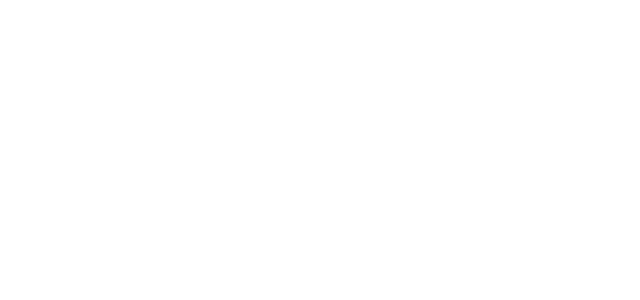
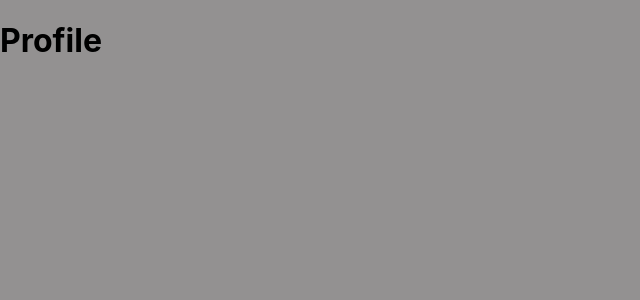
Before and after one commit to PeterwuSDE/CannabisProject, a React (Create React App) app in the folder WebApplicationFront/: page /profileSettings1 in a window 1280 px wide. Shown: the top 300 px of the page, without its empty margins (0-640 px from the left). Built offline with nearby package versions, Linux system fonts and the light colour scheme.

Commit message:
change CSS, add new profile settings page with route and CSS

```diff
--- a/WebApplicationFront/src/App.css
+++ b/WebApplicationFront/src/App.css
@@ -1,3 +1,8 @@
+body {
+  background: #939191; /*should we have some global CSS styles? */
+  font: roboto;
+}
+
 .App {
   text-align: center;
   width: 320px;
--- a/WebApplicationFront/src/App.js
+++ b/WebApplicationFront/src/App.js
@@ -1,3 +1,4 @@
+import { Profiler } from "react";
 import {
     BrowserRouter as Router,
     Routes,
@@ -8,6 +9,7 @@ import {
 import home from "./Pages/home.js";
 import Login from "./Pages/Login.js"
 import Register from "./Pages/Register.js"
+import ProfileSettings1 from "./Pages/ProfileSettings1"
 
 function App() {
     return (
@@ -16,6 +18,7 @@ function App() {
           <Route path="/" exact component={home}></Route>
           <Route path="/login" exact component={Login}></Route>
           <Route path="/register" exact component={Register}></Route>
+          <Route path="/profileSettings1" exact component={ProfileSettings1}></Route> {/*added route for 1st profile settings page*/}
         </Switch>
       </Router>
     );
--- /dev/null
+++ b/WebApplicationFront/src/Pages/ProfileSettings1.js
@@ -0,0 +1,14 @@
+import '../css/ProfileSettings1.css';
+import '../App.css';
+/* too verbose of a title? wanted to make it clear which page.
+This being the first of two profile settings pages, after the registration page */
+
+export default function Login() {
+    return(
+        <div>
+            <h1>Profile</h1>
+
+        </div>
+
+    );
+}
--- a/WebApplicationFront/src/Pages/Register.js
+++ b/WebApplicationFront/src/Pages/Register.js
@@ -1,3 +1,7 @@
+import {
+    Link
+  } from "react-router-dom";
+
 export default function Register() {
     return(
         <div>
@@ -13,7 +17,11 @@ export default function Register() {
                 <input type="Email"></input>
             </div>
             <p>I accept the terms and privacy policy</p>
-            <button>Continue</button>
+            {/* for testing, am linking this page to the next page in the profile creation process.
+            Will have to do anyway right? */}
+            <Link to="profileSettings1">
+                <button>Continue</button>
+            </Link>
         </div>
 
     );
```
Also changed, not shown: WebApplicationFront/src/css/ProfileSettings1.css (added).
